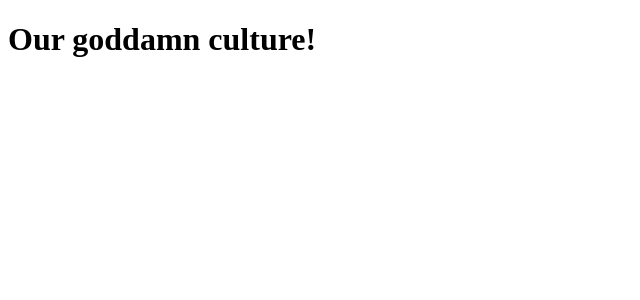
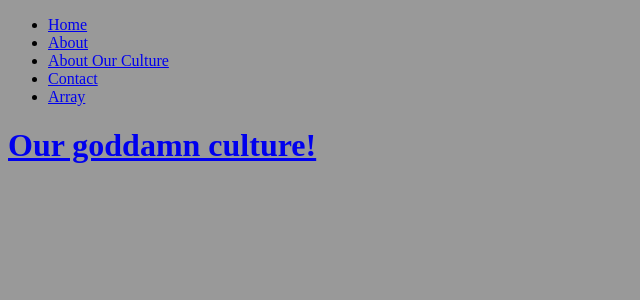
Before and after one commit to saulet01/Laracast-PHP-Practitioner, a PHP site: page /views/about-culture.view.php in a window 1280 px wide. Shown: the top 300 px of the page, without its empty margins (0-640 px from the left). Run offline with PHP 8.4, Linux system fonts and the light colour scheme.

Commit message:
Dry Up Your Views

```diff
--- /dev/null
+++ b/controllers/array.php
@@ -0,0 +1,3 @@
+<?php
+
+require 'views/array.view.php';
--- /dev/null
+++ b/public/style.css
@@ -0,0 +1,3 @@
+body{
+    background: #999;
+}
--- a/routes.php
+++ b/routes.php
@@ -3,6 +3,7 @@
 $router->define([
   '' => 'controllers/index.php',
   'about' => 'controllers/about.php',
-  'about/culture' => 'controllers/about-culture.php',
-  'contact' => 'controllers/contact.php'
+  'about-culture' => 'controllers/about-culture.php',
+  'contact' => 'controllers/contact.php',
+  'array' => 'controllers/array.php'
 ]);
--- a/views/about-culture.view.php
+++ b/views/about-culture.view.php
@@ -1,10 +1,3 @@
-<!DOCTYPE html>
-<html lang="en" dir="ltr">
-  <head>
-    <meta charset="utf-8">
-    <title></title>
-  </head>
-  <body>
-    <h1>Our goddamn culture!</h1>
-  </body>
-</html>
+<?php require('partials/head.php'); ?>
+  <h1>Our goddamn culture!</h1>
+<?php require('partials/footer.php')?>
--- /dev/null
+++ b/views/partials/footer.php
@@ -0,0 +1,2 @@
+</body>
+</html>
--- /dev/null
+++ b/views/partials/head.php
@@ -0,0 +1,11 @@
+<!DOCTYPE html>
+<html lang="en" dir="ltr">
+  <head>
+    <meta charset="utf-8">
+    <title></title>
+    <link rel="stylesheet" href="/public/style.css">
+  </head>
+  <body>
+    <?php
+       require('nav.php');
+    ?>
--- /dev/null
+++ b/views/partials/nav.php
@@ -0,0 +1,9 @@
+<nav>
+    <ul>
+        <li><a href="/">Home</li>
+        <li><a href="/about">About</li>
+        <li><a href="/about-culture">About Our Culture</li>
+        <li><a href="/contact">Contact</li>
+        <li><a href="/array">Array</li>
+    </ul>
+</nav>
```
Also changed, not shown: views/about.view.php (+3 -10 lines), views/contact.view.php (+5 -10 lines), views/index.view.php (+4 -9 lines), views/array.view.php (added).
